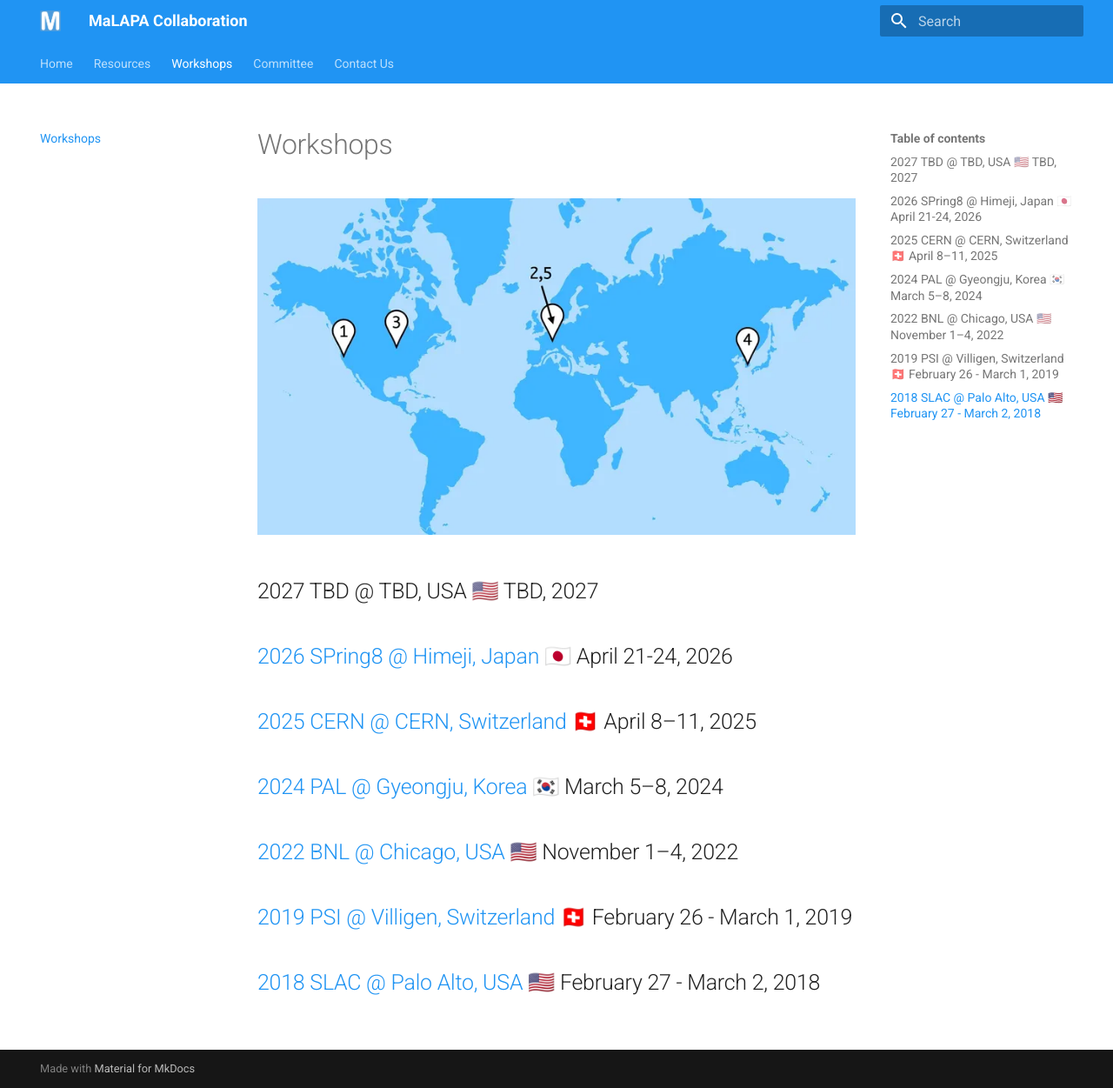
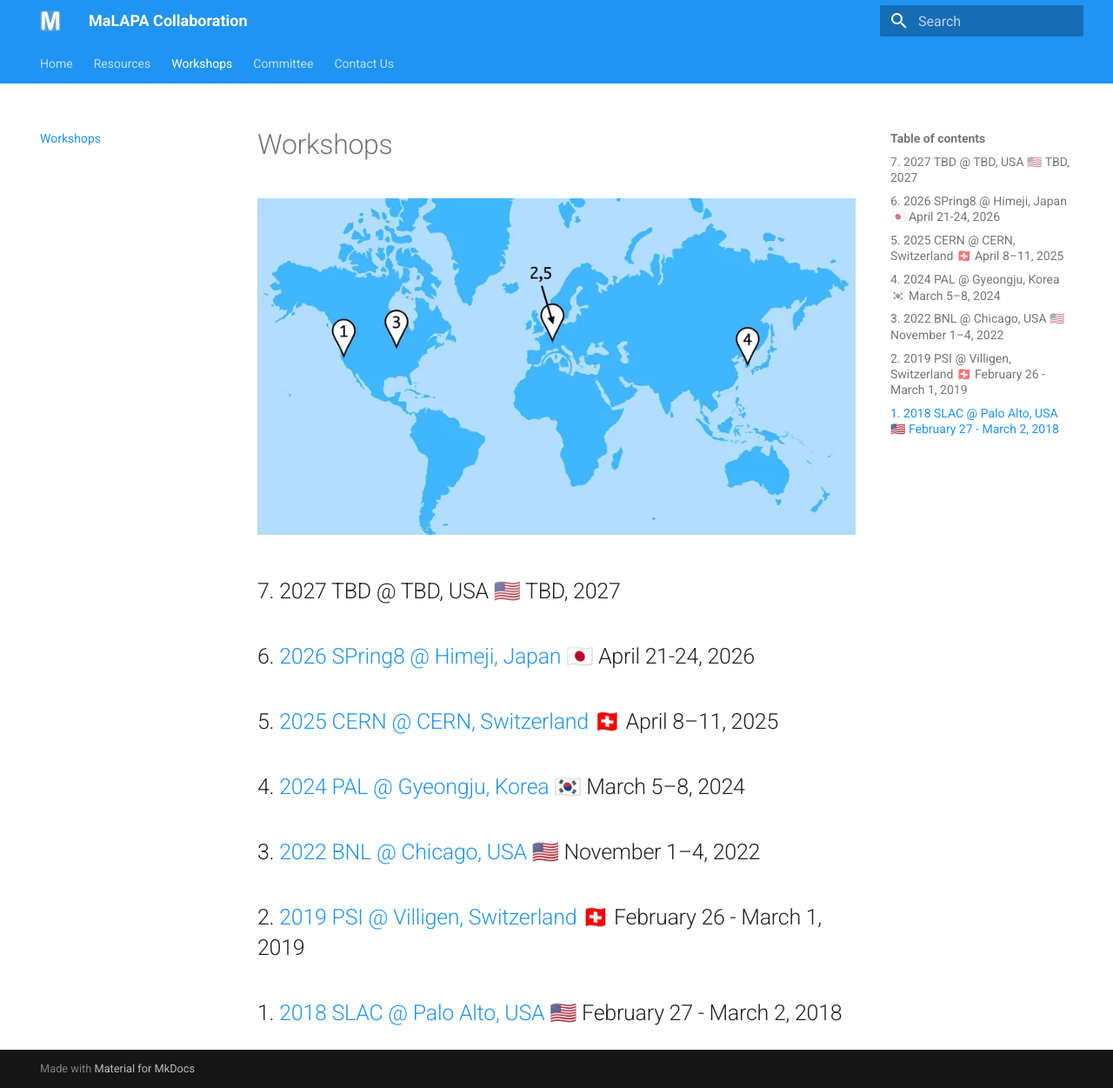
Before and after one commit to MALAPA-Collab/MALAPA-Collab.github.io, an MkDocs documentation site: the page built from docs/workshops.md, in a window 1280 px wide and 1251 px high. Shown: the whole window at 87% size. Built offline with MkDocs 1.6.1 and Material for MkDocs 9.7.7, drawn with Linux system fonts in a browser that asks for light colours.

Commit message:
Reformat workshop listings with numbering

```diff
--- a/docs/workshops.md
+++ b/docs/workshops.md
@@ -2,10 +2,10 @@
 
 ![Workshop map](img/workshop_map.webp)
 
-## 2027 TBD @ TBD, USA 🇺🇸 TBD, 2027
-## [2026 SPring8 @ Himeji, Japan 🇯🇵](https://indico.rcnp.osaka-u.ac.jp/event/2676/) April 21-24, 2026
-## [2025 CERN @ CERN, Switzerland 🇨🇭](https://indico.cern.ch/event/1382428/) April 8–11, 2025
-## [2024 PAL @ Gyeongju, Korea 🇰🇷](https://www.indico.kr/event/47/) March 5–8, 2024
-## [2022 BNL @ Chicago, USA 🇺🇸](https://www.bnl.gov/mlaworkshop2022/) November 1–4, 2022
-## [2019 PSI @ Villigen, Switzerland 🇨🇭](https://indico.psi.ch/event/6698/) February 26 - March 1, 2019
-## [2018 SLAC @ Palo Alto, USA 🇺🇸](https://indico.fnal.gov/event/16327/) February 27 - March 2, 2018
+## 7. 2027 TBD @ TBD, USA 🇺🇸 TBD, 2027
+## 6. [2026 SPring8 @ Himeji, Japan 🇯🇵](https://indico.rcnp.osaka-u.ac.jp/event/2676/) April 21-24, 2026
+## 5. [2025 CERN @ CERN, Switzerland 🇨🇭](https://indico.cern.ch/event/1382428/) April 8–11, 2025
+## 4. [2024 PAL @ Gyeongju, Korea 🇰🇷](https://www.indico.kr/event/47/) March 5–8, 2024
+## 3. [2022 BNL @ Chicago, USA 🇺🇸](https://www.bnl.gov/mlaworkshop2022/) November 1–4, 2022
+## 2. [2019 PSI @ Villigen, Switzerland 🇨🇭](https://indico.psi.ch/event/6698/) February 26 - March 1, 2019
+## 1. [2018 SLAC @ Palo Alto, USA 🇺🇸](https://indico.fnal.gov/event/16327/) February 27 - March 2, 2018
```
